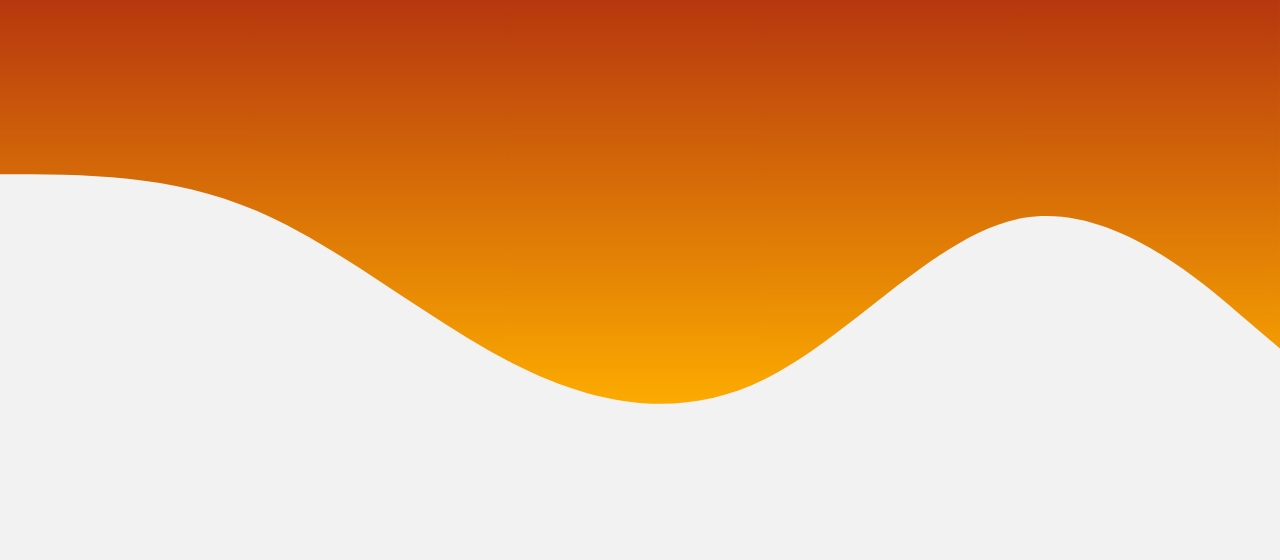
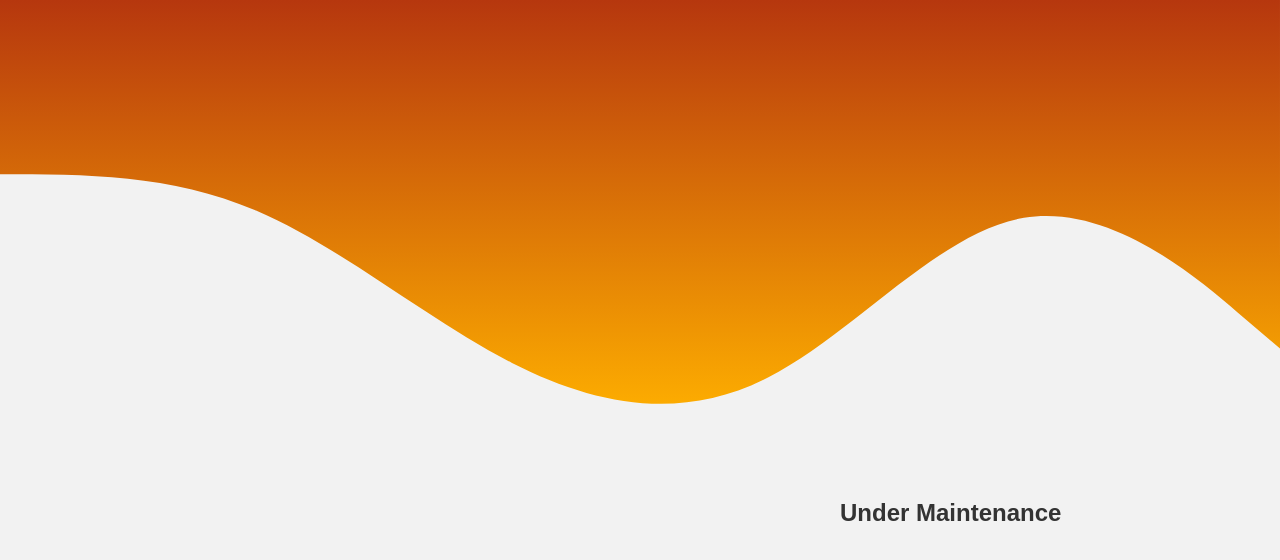
Before and after one commit to aggelossgr/aggelos.xyz-site, a plain HTML site: page index.html in a window 1280 px wide. Drawn offline with Linux system fonts and the light colour scheme.

Commit message:
Update index.html

```diff
--- a/index.html
+++ b/index.html
@@ -13,6 +13,6 @@
 
     <main>
         <section>
-
+            <h2 style="font-family: 'Trebuchet MS', 'Lucida Sans Unicode', 'Lucida Grande', 'Lucida Sans', Arial, sans-serif, color #fafafa;">Under Maintenance</h2>
 </body>
 </html>
```
